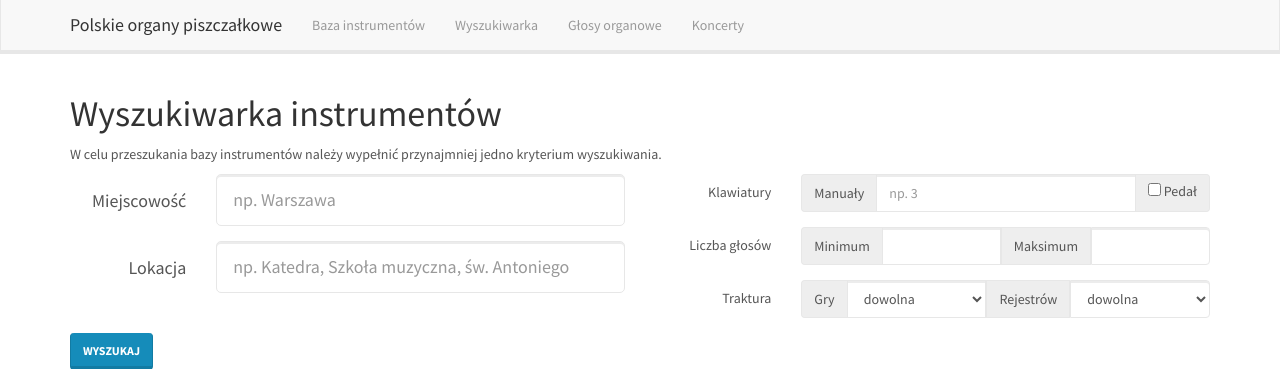
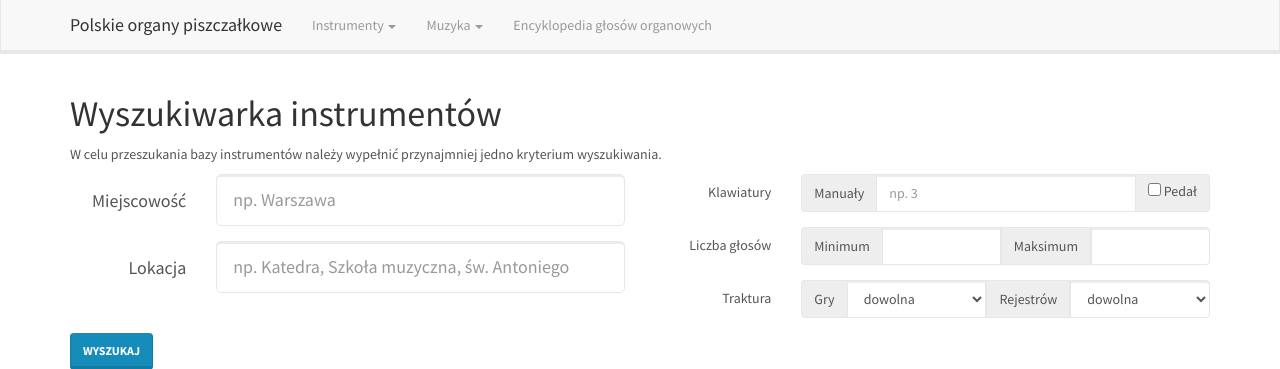
Before and after one commit to pawel-szajna/organ, a Django app: page /search/ in a window 1280 px wide. Shown: the top 369 px of the page. Run offline with Django 3.2, Linux system fonts and the light colour scheme; some libraries are stand-ins or nearby versions.

Commit message:
Updated navigation menus, fixed mobile navigation

```diff
--- a/static/custom.css
+++ b/static/custom.css
@@ -37,7 +37,7 @@ a.stop.reed {
     text-shadow: 1px 1px 2px black;
 }
 
-.homepage .navbar li:hover {
+.homepage .navbar li:hover, .homepage .navbar li.dropdown.open {
     background: rgba(255, 255, 255, 0.3);
 }
 
@@ -63,3 +63,13 @@ a.stop.reed {
 .side-list h2:first-child {
     padding-top: .2em;
 }
+
+.homepage .collapse.in, .homepage .collapsing {
+    background: rgba(255, 255, 255, 0.2);
+    border-bottom: 1px white solid;
+}
+
+.homepage .dropdown-menu {
+    background: rgba(255, 255, 255, 0.2);
+    border-color: rgba(255, 255, 255, 0.4);
+}
--- a/templates/index.html
+++ b/templates/index.html
@@ -9,7 +9,7 @@
     <nav class="navbar navbar-default navbar-static-top">
     	<div class="container">
         <div class="navbar-header">
-          <button type="button" class="navbar-toggle collapsed" data-toggle="collapse" data-target="#navbar" aria-expanded="false" aria-controls="navbar">
+          <button type="button" class="navbar-toggle collapsed" data-toggle="collapse" data-target="#navbar-main" aria-expanded="false" aria-controls="navbar">
             <span class="sr-only">Toggle navigation</span>
             <span class="icon-bar"></span>
             <span class="icon-bar"></span>
--- a/templates/navigation.html
+++ b/templates/navigation.html
@@ -5,7 +5,7 @@
     <nav class="navbar navbar-default navbar-static-top">
         <div class="container">
             <div class="navbar-header">
-          <button type="button" class="navbar-toggle collapsed" data-toggle="collapse" data-target="#navbar" aria-expanded="false" aria-controls="navbar">
+                <button type="button" class="navbar-toggle collapsed" data-toggle="collapse" data-target="#navbar-main" aria-expanded="false" aria-controls="navbar">
                     <span class="sr-only">Toggle navigation</span>
                     <span class="icon-bar"></span>
                     <span class="icon-bar"></span>
--- a/templates/navlist.html
+++ b/templates/navlist.html
@@ -1,4 +1,17 @@
-<li><a href="/browse/">Baza instrumentów</a></li>
-<li><a href="/search/">Wyszukiwarka</a></li>
-<li><a href="/stops/">Głosy organowe</a></li>
-<li><a href="/concerts/">Koncerty</a></li>
+<li class="dropdown">
+    <a href="#" class="dropdown-toggle" data-toggle="dropdown" role="button" aria-haspopup="true" aria-expanded="false">Instrumenty <span class="caret"></span></a>
+    <ul class="dropdown-menu">
+        <li><a href="/concerts/">Przeglądanie</a></li>
+        <li><a href="/search/">Wyszukiwarka</a></li>
+        <li role="separator" class="divider"></li>
+        <li><a href="/builders/">Organmistrzowie</a></li>
+    </ul>
+</li></li>
+<li class="dropdown">
+    <a href="#" class="dropdown-toggle" data-toggle="dropdown" role="button" aria-haspopup="true" aria-expanded="false">Muzyka <span class="caret"></span></a>
+    <ul class="dropdown-menu">
+        <li><a href="/concerts/">Koncerty</a></li>
+        <li><a href="/performers/">Wykonawcy</a></li>
+    </ul>
+</li></li>
+<li><a href="/stops/">Encyklopedia głosów organowych</a></li>
```
Lines whose indentation alone changed are shown as unchanged.
